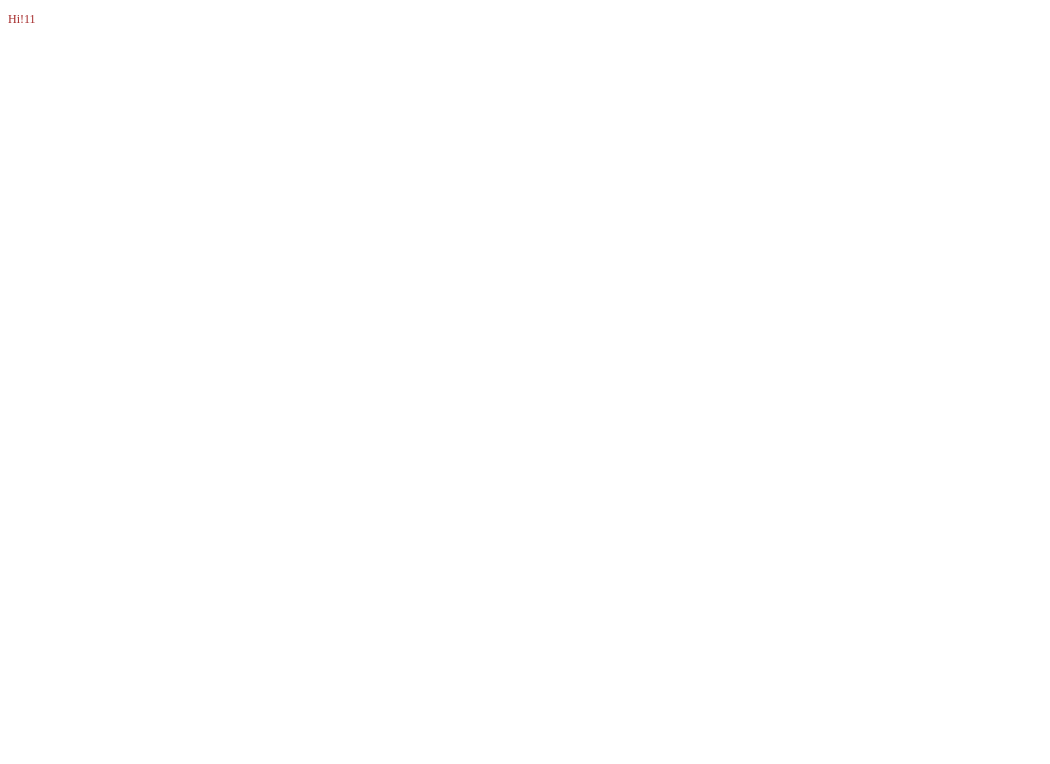
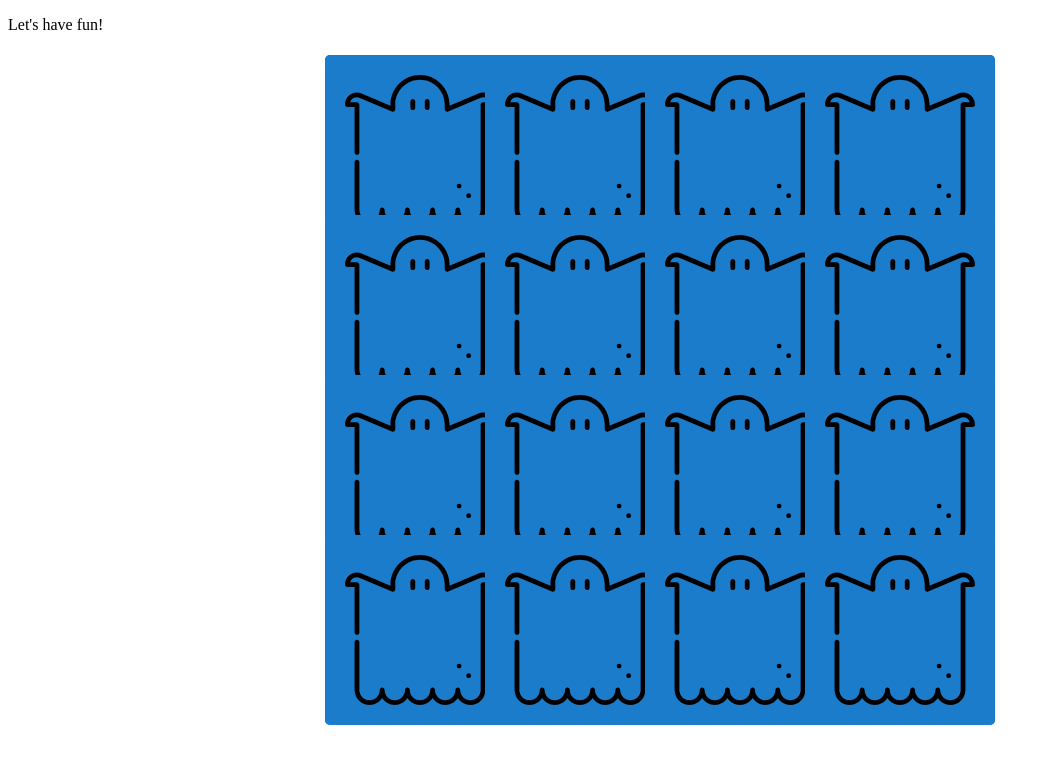
Before and after one commit to zbl14/memory-game, a website built with webpack: page src/index.html in a window 1280 px wide. Shown: the whole page, without its empty margins (0-1050 px from the left). Built offline with nearby package versions, Linux system fonts and the light colour scheme.

Commit message:
add 16 div for 16 cards with front-face and back-end, styling the container

```diff
--- a/src/css/styles.css
+++ b/src/css/styles.css
@@ -1,4 +1,25 @@
-p {
-  color: brown;
-  font-size: 12px;
+.memory-game {
+  width: 640px;
+  height: 640px;
+  margin: auto;
+  display: flex;
+  flex-wrap: wrap;
 }
+
+.memory-card {
+  width: calc(25% - 10px);
+  height: calc(25% - 10px);
+  margin: 5px;
+  position: relative;
+  box-shadow: 1px 1px 1px rgba(0,0,0,.3);
+}
+
+.front-face,
+.back-face {
+  width: 100%;
+  height: 100%;
+  padding: 20px;
+  position: absolute;
+  border-radius: 5px;
+  background: #1C7CCC;
+}
--- a/src/index.html
+++ b/src/index.html
@@ -8,6 +8,72 @@
   <script type="text/javascript" src="bundle.js"></script>
 </head>
 <body>
-  <P>Hi!11</P>
+  <P>Let's have fun!</P>
+  <div class="memory-game">
+    <div class="memory-card">
+      <img class="front-face" src="assets/images/cat.svg" alt="cat">
+      <img class="back-face" src="assets/images/ghost.svg" alt="back-face">
+    </div>
+    <div class="memory-card">
+      <img class="front-face" src="assets/images/cat.svg" alt="cat">
+      <img class="back-face" src="assets/images/ghost.svg" alt="back-face">
+    </div>
+    <div class="memory-card">
+      <img class="front-face" src="assets/images/corgi.svg" alt="corgi">
+      <img class="back-face" src="assets/images/ghost.svg" alt="back-face">
+    </div>
+    <div class="memory-card">
+      <img class="front-face" src="assets/images/corgi.svg" alt="corgi">
+      <img class="back-face" src="assets/images/ghost.svg" alt="back-face">
+    </div>
+    <div class="memory-card">
+      <img class="front-face" src="assets/images/dimond.svg" alt="dimond">
+      <img class="back-face" src="assets/images/ghost.svg" alt="back-face">
+    </div>
+    <div class="memory-card">
+      <img class="front-face" src="assets/images/dimond.svg" alt="dimond">
+      <img class="back-face" src="assets/images/ghost.svg" alt="back-face">
+    </div>
+    <div class="memory-card">
+      <img class="front-face" src="assets/images/dog.svg" alt="dog">
+      <img class="back-face" src="assets/images/ghost.svg" alt="back-face">
+    </div>
+    <div class="memory-card">
+      <img class="front-face" src="assets/images/dog.svg" alt="dog">
+      <img class="back-face" src="assets/images/ghost.svg" alt="back-face">
+    </div>
+    <div class="memory-card">
+      <img class="front-face" src="assets/images/hedgehog.svg" alt="hedgehog">
+      <img class="back-face" src="assets/images/ghost.svg" alt="back-face">
+    </div>
+    <div class="memory-card">
+      <img class="front-face" src="assets/images/hedgehog.svg" alt="hedgehog">
+      <img class="back-face" src="assets/images/ghost.svg" alt="back-face">
+    </div>
+    <div class="memory-card">
+      <img class="front-face" src="assets/images/mouse.svg" alt="mouse">
+      <img class="back-face" src="assets/images/ghost.svg" alt="back-face">
+    </div>
+    <div class="memory-card">
+      <img class="front-face" src="assets/images/mouse.svg" alt="mouse">
+      <img class="back-face" src="assets/images/ghost.svg" alt="back-face">
+    </div>
+    <div class="memory-card">
+      <img class="front-face" src="assets/images/crosstool.svg" alt="crosstool">
+      <img class="back-face" src="assets/images/ghost.svg" alt="back-face">
+    </div>
+    <div class="memory-card">
+      <img class="front-face" src="assets/images/crosstool.svg" alt="crosstool">
+      <img class="back-face" src="assets/images/ghost.svg" alt="back-face">
+    </div>
+    <div class="memory-card">
+      <img class="front-face" src="assets/images/cross.svg" alt="cross">
+      <img class="back-face" src="assets/images/ghost.svg" alt="back-face">
+    </div>
+    <div class="memory-card">
+      <img class="front-face" src="assets/images/cross.svg" alt="cross">
+      <img class="back-face" src="assets/images/ghost.svg" alt="back-face">
+    </div>
+  </div>
 </body>
 </html>
```
